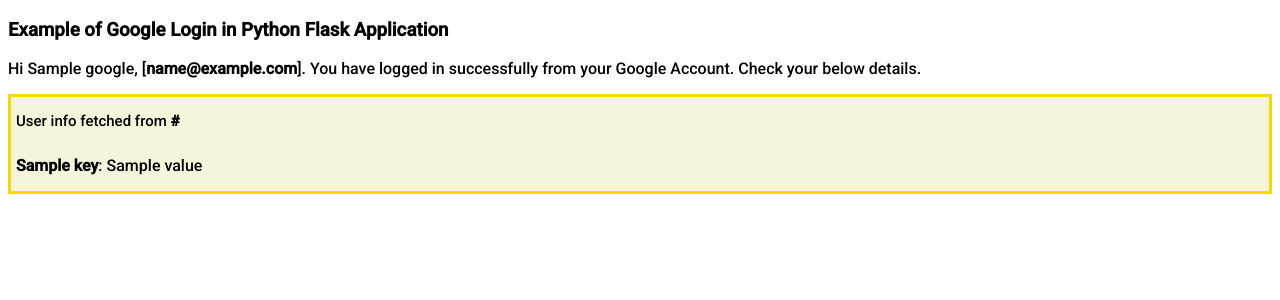
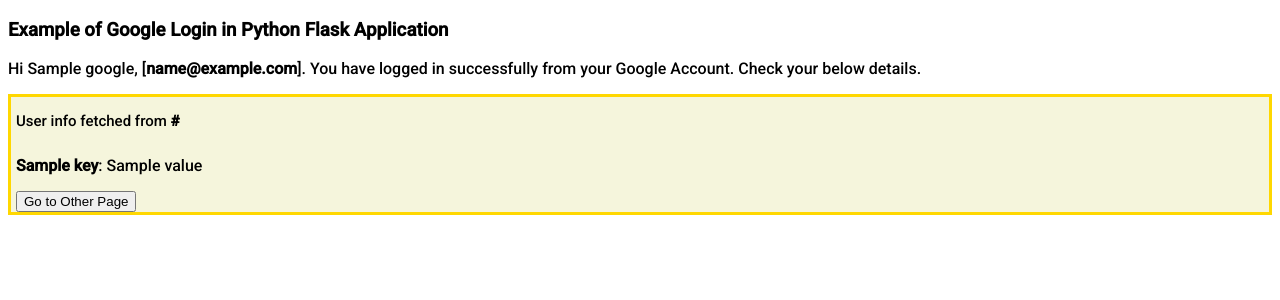
Before and after one commit to joao41fi/imprssora-3d-sit, a Flask app: template main/templates/index.j2 in a window 1280 px wide. Shown: the top 300 px of the page. Run offline with Flask 2, Linux system fonts and the light colour scheme; the template is opened without the code that fills it: most values are stand-ins (such as "Sample title", 1, 10 or a date in 2020).

Commit message:
ja tem botão para ir para o controlo do impresora

```diff
--- a/main/app.py
+++ b/main/app.py
@@ -60,6 +60,9 @@
 def login():
     return redirect(url_for('google.login'))
 
+@app.route('/other')
+def other():
+    return render_template('index.html')
 
 
 @app.route('/Ligar_Impresora', methods=['POST'])
--- a/main/templates/index.j2
+++ b/main/templates/index.j2
@@ -66,16 +66,21 @@
       <p class="btn-text"><b>Sign in with google</b></p>
     </a>
   {% else %}
+
     <p>Hi {{ google_data.name }}, [<strong>{{ google_data.email }}</strong>]. You have logged in successfully from your Google Account. Check your below details.</p>
   {% if google_data is not none %}
+
     <div class="detail">
+
       <p style="font-size: 15px; padding-bottom: 10px;">User info fetched from <strong>{{ fetch_url }}</strong></p>
       {% for key, value in google_data.items() %}
         <p><strong>{{ key }}</strong>: {{ value }}</p>
       {% endfor %}
+      <a href="{{ url_for('other') }}"><button>Go to Other Page</button></a>
     </div>
   {% endif %}
   {% endif %}
 
 
+
 </html>
```
